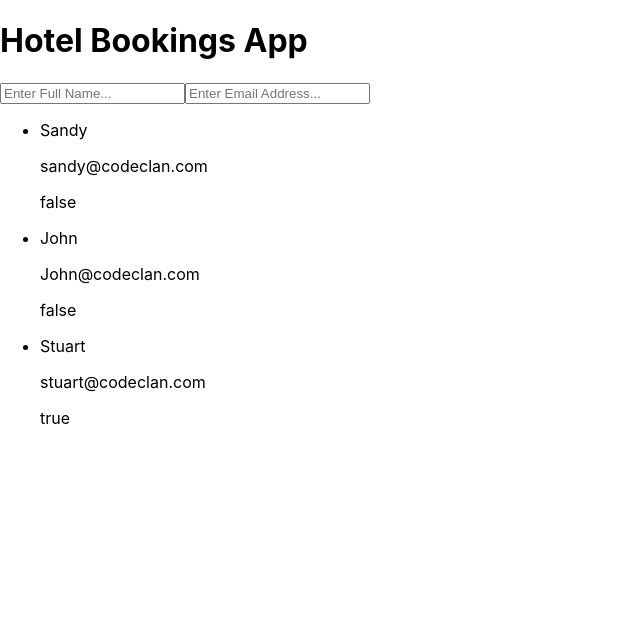
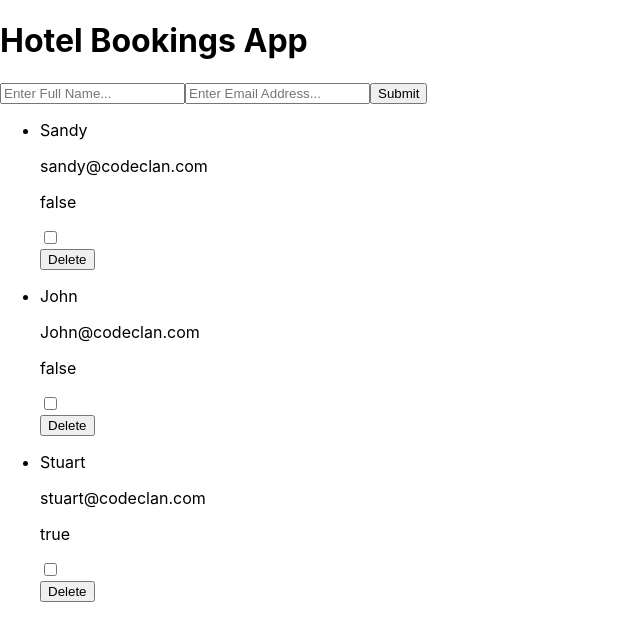
Before and after one commit to AlexanderSeton/week08_day3_JSFullStackApp_HotelBookings, a React (Create React App) app in the folder client/: page / in a window 1280 px wide. Shown: the top 640 px of the page, without its empty margins (0-640 px from the left). Built offline with nearby package versions, Linux system fonts and the light colour scheme.

Commit message:
adds checked-in status and delete button to individual bookings

```diff
--- a/client/src/components/BookingsForm.js
+++ b/client/src/components/BookingsForm.js
@@ -6,6 +6,7 @@ const BookingsForm = () => {
             <form>
                 <input type="text" placeholder="Enter Full Name..."></input>
                 <input type="text" placeholder="Enter Email Address..."></input>
+                <input type="submit"/>
             </form>
         </div>
     )
--- a/client/src/components/BookingsItem.js
+++ b/client/src/components/BookingsItem.js
@@ -6,6 +6,9 @@ const BookingsItem = ( {booking} ) => {
             <p>{booking.name}</p>
             <p>{booking.email}</p>
             <p>{booking.status.toString()}</p>
+            <input type="checkbox"/>
+            <br/>
+            <button>Delete</button>
         </li>
     )
 }
```
